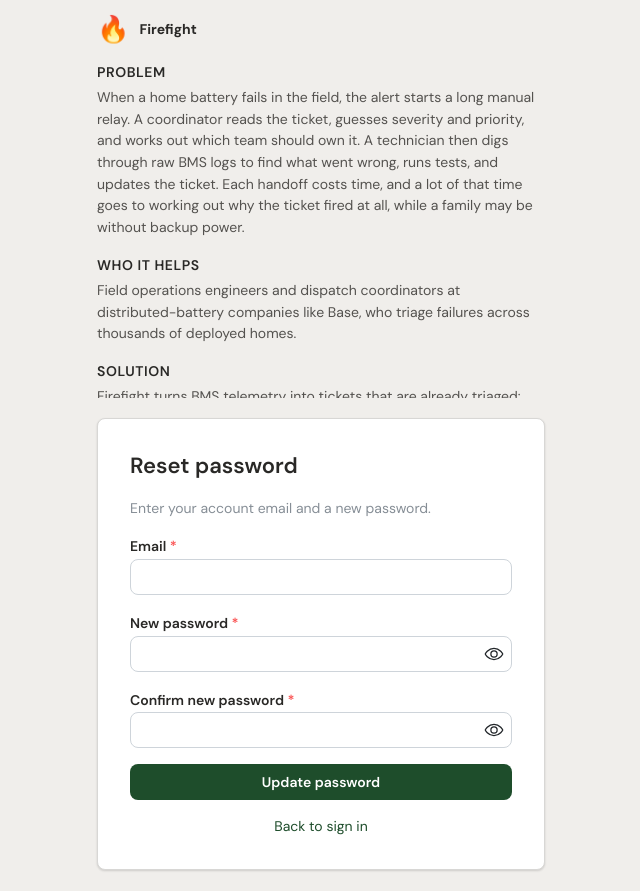
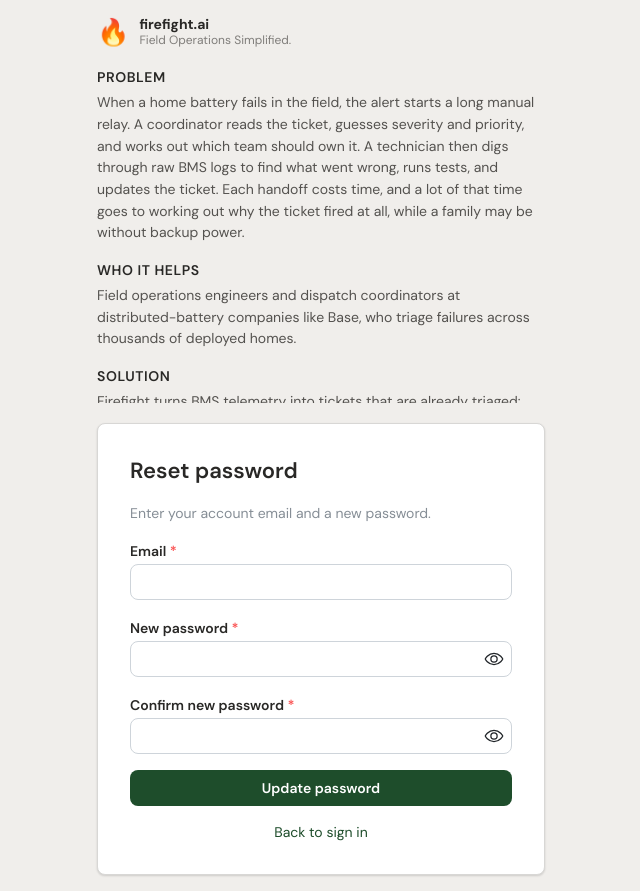
Before and after one commit to jayanthkodurkumar/firefight-BP-client, a React (Vite) app: page /forgot-password in a window 1280 px wide. Shown: the whole page, without its empty margins (319-959 px from the left). Built offline with nearby package versions, Linux system fonts and the light colour scheme.

Commit message:
Update project branding to reflect new name 'firefight.ai' in index.html, README, favicon, and FirefightLogo component.

```diff
--- a/index.html
+++ b/index.html
@@ -10,7 +10,7 @@
       href="https://fonts.googleapis.com/css2?family=DM+Sans:ital,opsz,wght@0,9..40,400;0,9..40,500;0,9..40,600;0,9..40,700&display=swap"
       rel="stylesheet"
     />
-    <title>Firefight</title>
+    <title>firefight.ai</title>
   </head>
   <body>
     <div id="root"></div>
--- a/src/components/brand/FirefightLogo.tsx
+++ b/src/components/brand/FirefightLogo.tsx
@@ -24,9 +24,14 @@ export function FirefightLogo({
         {FIREFIGHT_EMOJI}
       </Text>
       {showWordmark ? (
-        <Text fw={700} size="sm" lh={1.2} c={basePalette.grey100}>
-          Firefight
-        </Text>
+        <div>
+          <Text fw={700} size="sm" lh={1.2} c={basePalette.grey100}>
+            firefight.ai
+          </Text>
+          <Text size="xs" c={basePalette.grey60} lh={1.2}>
+            Field Operations Simplified.
+          </Text>
+        </div>
       ) : null}
     </Box>
   )
```
Also changed, not shown: public/favicon.svg, 1 other file (tests, documents, lock files or other folders).
